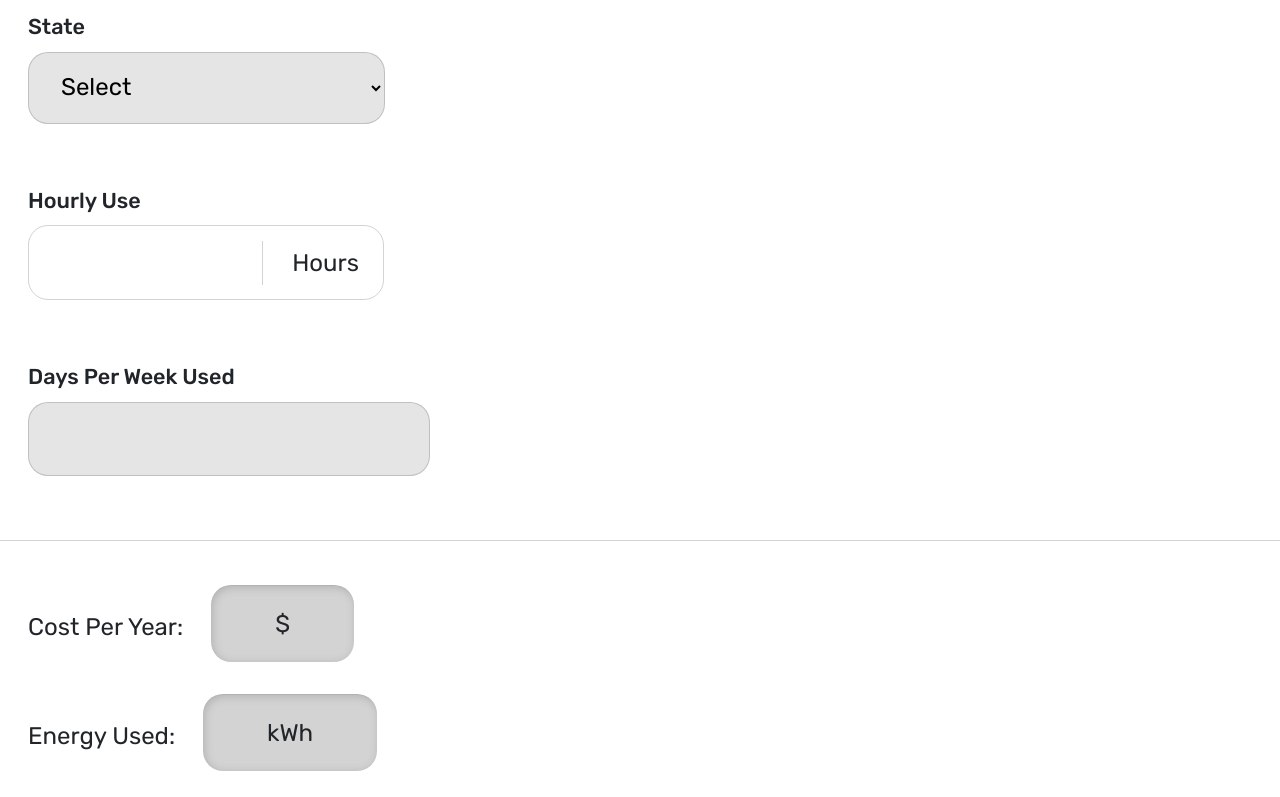
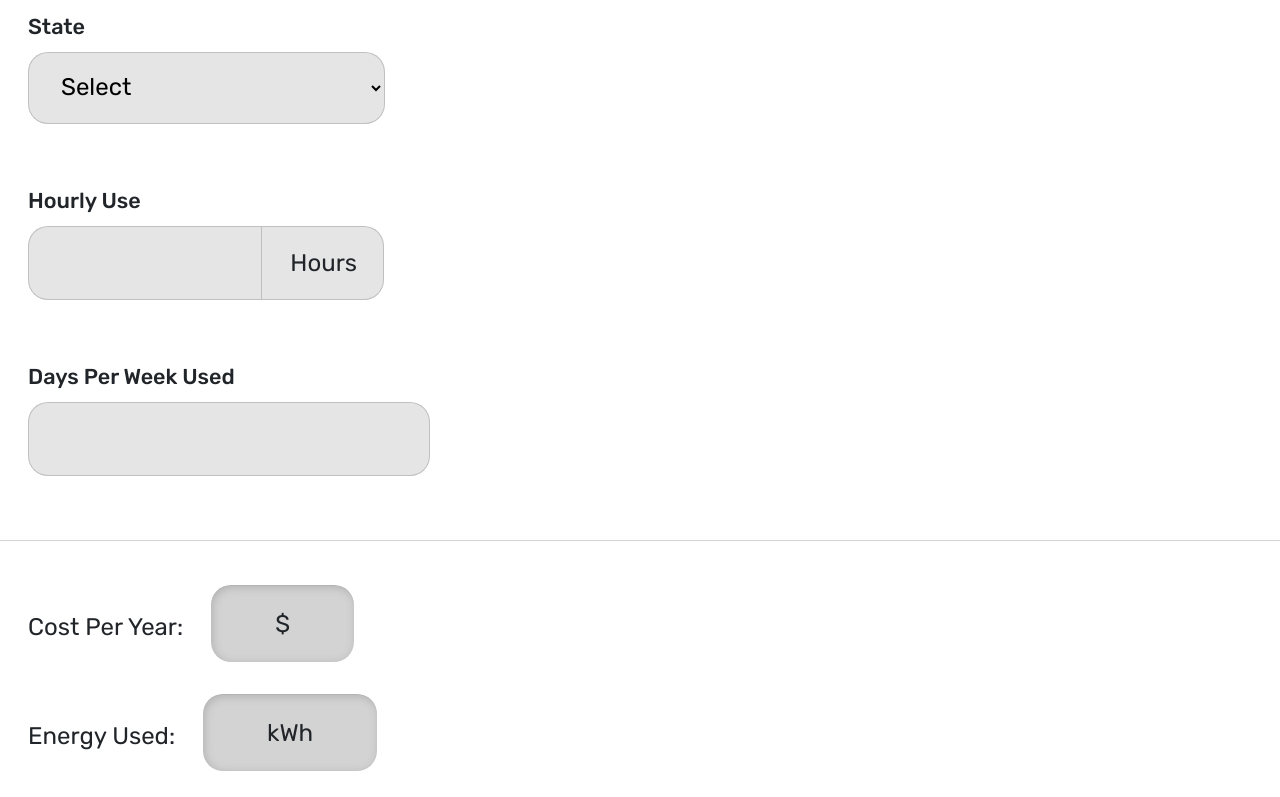
Before and after one commit to BloomTech-Labs/Encon-fe, a React (Create React App) app in the folder encon/: page / in a window 1280 px wide. Shown: the part 768-1565 px from the top of the page. Built offline with nearby package versions, Linux system fonts and the light colour scheme; no server answers.

Commit message:
update deploy issues
* updated logout and profile render
* updated background and inputs

```diff
--- a/encon/src/App.js
+++ b/encon/src/App.js
@@ -1,7 +1,7 @@
 import React, { useState } from 'react';
 import './App.scss';
 import { PrivateRoute } from './utils/auth/PrivateRoute.js';
-import { BrowserRouter as Router, Route, Switch } from 'react-router-dom';
+import { Route } from 'react-router-dom';
 import { Navigation } from './components/mobile/Navigation.js';
 import { LandingPage } from './components/mobile/Landing-Page.js';
 import { LogoHeader } from './components/mobile/Logo-Header.js';
@@ -24,8 +24,6 @@ const App = () => {
 	});
 
 	return (
-		<Router>
-			<Switch>
 		<div className='App'>
 			<UserContext.Provider value={{ user }}>
 				<MediaQuery maxDeviceWidth={1025}>
@@ -35,8 +33,6 @@ const App = () => {
 				<Route exact path='/'>
 					<MediaQuery minDeviceWidth={1025}>
 						<DesktopNav loggedIn={true} />
-							</MediaQuery>
-							<MediaQuery minDeviceWidth={1025}>
 						<DesktopHeader />
 						<DesktopView />
 					</MediaQuery>
@@ -54,16 +50,10 @@ const App = () => {
 						<Register />
 					</MediaQuery>
 				</Route>
-						{localStorage.getItem('AUTH_TOKEN') !== null && (
-							<>
 				<PrivateRoute path='/userInput' component={UserInput} />
 				<PrivateRoute path='/profile' component={Dashboard} />
-							</>
-						)}
 			</UserContext.Provider>
 		</div>
-			</Switch>
-		</Router>
 	);
 };
 
--- a/encon/src/App.scss
+++ b/encon/src/App.scss
@@ -1,4 +1,4 @@
-@import url("https://fonts.googleapis.com/css2?family=Rubik:ital,wght@0,300;0,400;0,500;0,700;0,900;1,300;1,400;1,500;1,700;1,900&display=swap");
+@import url('https://fonts.googleapis.com/css2?family=Rubik:ital,wght@0,300;0,400;0,500;0,700;0,900;1,300;1,400;1,500;1,700;1,900&display=swap');
 
 html,
 body,
@@ -83,7 +83,7 @@ audio,
 video {
 	font-size: 62.5%;
 	font: inherit;
-  font-family: "Rubik", sans-serif;
+	font-family: 'Rubik', sans-serif;
 	margin: 0;
 	padding: 0;
 	border: 0;
@@ -106,7 +106,7 @@ section {
 }
 
 body {
-  background: transparentize($color: #e5e5e5, $amount: 0);
+	background: transparentize($color: #ffffff, $amount: 0);
 	-webkit-font-smoothing: antialiased;
 	-moz-osx-font-smoothing: grayscale;
 }
@@ -125,7 +125,7 @@ blockquote:before,
 blockquote:after,
 q:before,
 q:after {
-  content: "";
+	content: '';
 	content: none;
 }
 
@@ -134,15 +134,19 @@ table {
 	border-spacing: 0;
 }
 
-*,
-*:after,
-*:before {
+* {
 	box-sizing: border-box;
 	outline: none;
 }
 
+html {
+	height: 100%;
+	background: transparentize($color: #ffffff, $amount: 0);
+}
+
 .App {
 	text-align: center;
+	background: transparentize($color: #ffffff, $amount: 0);
 }
 
 // buttons for login/register
--- a/encon/src/components/desktop/Desktop-Login-Register.js
+++ b/encon/src/components/desktop/Desktop-Login-Register.js
@@ -3,14 +3,7 @@ import { Login } from '../../components/mobile/Login.js';
 import { Register } from '../../components/mobile/Register.js';
 import '../../styles/desktop/Desktop-Login-Register.scss';
 
-import {
-	TabContent,
-	TabPane,
-	NavLink,
-	Nav,
-	Card,
-	Col,
-} from 'reactstrap';
+import { TabContent, TabPane, NavLink, Nav, Card, Col } from 'reactstrap';
 import classnames from 'classnames';
 
 export const LoginRegister = () => {
@@ -43,7 +36,7 @@ export const LoginRegister = () => {
 			<TabContent activeTab={activeTab}>
 				<TabPane tabId='1'>
 					<Col xl='13'>
-						<Card className='desktop-register-card' style={{ height: '65rem' }}>
+						<Card className='desktop-register-card' style={{ border: 'none' }}>
 							<Register />
 						</Card>
 					</Col>
@@ -51,7 +44,7 @@ export const LoginRegister = () => {
 
 				<TabPane tabId='2'>
 					<Col xl='13'>
-						<Card className='desktop-login-card' style={{ height: '65rem' }}>
+						<Card className='desktop-login-card' style={{ border: 'none' }}>
 							<Login />
 						</Card>
 					</Col>
--- a/encon/src/components/desktop/Desktop-Nav.js
+++ b/encon/src/components/desktop/Desktop-Nav.js
@@ -3,17 +3,10 @@ import '../../styles/desktop/Desktop-Nav.scss';
 import logo from '../../assets/EnCon-logo.png';
 import { NavbarBrand, NavLink } from 'reactstrap';
 
-export const DesktopNav = ({loggedIn}) => {
-
-
-  const logOut = () => {
+export const DesktopNav = ({ loggedIn }) => {
+	const logOut = () => {
 		localStorage.removeItem('AUTH_TOKEN');
-  };
-
-
-
-
-
+	};
 
 	return (
 		<div>
@@ -28,14 +21,16 @@ export const DesktopNav = ({loggedIn}) => {
 					<NavLink className='desktop-nav-link' href='/'>
 						Help
 					</NavLink>
-					<NavLink className='desktop-nav-link' href='/'>
-						Profile
-					</NavLink>
-					{/* {loggedIn && localStorage.getItem('AUTH_TOKEN') !== null && ( */}
+					{loggedIn && localStorage.getItem('AUTH_TOKEN') !== null && (
+						<NavLink className='desktop-nav-link' href='/profile'>
+							Profile
+						</NavLink>
+					)}
+					{loggedIn && localStorage.getItem('AUTH_TOKEN') !== null && (
 						<NavLink className='desktop-nav-link' href='/' onClick={logOut}>
 							Logout
 						</NavLink>
-					{/* )}  */}
+					)}
 				</div>
 			</div>
 		</div>
--- a/encon/src/components/mobile/Calculator.js
+++ b/encon/src/components/mobile/Calculator.js
@@ -49,7 +49,7 @@ export const Calculator = () => {
 
 	return (
 		<div>
-      <div className='calc-banner'>Energy Calculator</div>
+			<h2 className='calc-banner'>Energy Calculator</h2>
 			{/* Calculator Starts here and is a form itself */}
 			<form className='calculator'>
 				<h3 className='device-title'>Device</h3>
@@ -170,7 +170,7 @@ export const Calculator = () => {
 				<h3 className='hourly-use'>Hourly Use</h3>
 				{/* Hourly Use Container for Hours and Minutes */}
 				<div className='daily-use'>
-          <label className='divider'>
+					<h3 className='divider'>
 						<input
 							type='integer'
 							name='hours'
@@ -179,7 +179,7 @@ export const Calculator = () => {
 							data-testid='hourlyUse'
 						/>
 						Hours
-          </label>
+					</h3>
 				</div>
 				<h3 className='weekly-use'>
 					Days Per Week Used
--- a/encon/src/components/mobile/Navigation.js
+++ b/encon/src/components/mobile/Navigation.js
@@ -2,9 +2,7 @@ import React from 'react';
 import '../../styles/mobile/Navigation.scss';
 import Menu from 'react-burger-menu/lib/menus/stack';
 
-export const Navigation = ({loggedIn}) => {
-
-
+export const Navigation = ({ loggedIn }) => {
 	const logOut = () => {
 		localStorage.removeItem('AUTH_TOKEN');
 	};
@@ -26,15 +24,13 @@ export const Navigation = ({loggedIn}) => {
 				<a className='bm-item' href='/register'>
 					Register
 				</a>
-				<a className='bm-item' href='/profile'>
-					Profile
-				</a>
-				{loggedIn && localStorage.getItem('AUTH_TOKEN') !== null &&  (
-					<a
-						className='bm-item'
-						href='/'
-						onClick={logOut}
-					>
+				{loggedIn && localStorage.getItem('AUTH_TOKEN') !== null && (
+					<a className='bm-item' href='/profile'>
+						Profile
+					</a>
+				)}
+				{loggedIn && localStorage.getItem('AUTH_TOKEN') !== null && (
+					<a className='bm-item' href='/' onClick={logOut}>
 						Logout
 					</a>
 				)}
--- a/encon/src/styles/desktop/Desktop-Login-Register.scss
+++ b/encon/src/styles/desktop/Desktop-Login-Register.scss
@@ -1,10 +1,16 @@
+.registerContainer {
+	padding: 4rem !important;
+}
+
 .desktop-register-tab,
 .desktop-login-tab {
 	padding: 1rem;
+	font-size: 2.75rem;
 
 	.desktop-register-card,
 	.desktop-login-card {
 		border-radius: 1.25rem;
 		transition: 1s ease-in-out;
+		border: none;
 	}
 }
--- a/encon/src/styles/desktop/Desktop-Register.scss
+++ b/encon/src/styles/desktop/Desktop-Register.scss
@@ -1,4 +1,3 @@
 .desktop-register-contatiner {
 	margin: 50rem;
-
 }
--- a/encon/src/styles/mobile/Calculator.scss
+++ b/encon/src/styles/mobile/Calculator.scss
@@ -2,7 +2,8 @@
 	color: transparentize($color: #ffffff, $amount: 0);
 	background: transparentize($color: #044fbd, $amount: 0);
 	font-size: 3rem;
-	padding: 0.25rem 0;
+	font-weight: 400;
+	padding: 0.75rem 0;
 	@media (min-width: 1025px) {
 		display: none;
 	}
@@ -74,6 +75,7 @@
 		flex-direction: column;
 		margin-bottom: 4rem;
 		font-size: 1.35rem;
+		font-weight: 500;
 		text-align: left;
 		input,
 		select,
@@ -100,6 +102,7 @@
 		flex-direction: column;
 		margin-bottom: 0.75rem;
 		font-size: 1.35rem;
+		font-weight: 500;
 		text-align: left;
 	}
 
@@ -107,19 +110,31 @@
 		display: flex;
 		flex-direction: column;
 		font-size: 1.35rem;
+		font-weight: 500;
 		margin-bottom: 4rem;
-		border: 0.1rem solid transparentize($color: #4f4f4f, $amount: 0.75);
+		// border: 0.1rem solid transparentize($color: #4f4f4f, $amount: 0.75);
 		border-radius: 1.25rem;
+
 		input {
 			width: 12.9rem;
 			border: none;
 			margin-right: 1.8rem;
-			padding: 0.25rem 0;
+			padding: 1.35rem 0;
 			border-right: 0.1rem solid transparentize($color: #4f4f4f, $amount: 0.75);
 		}
+
 		.divider {
-			padding: 0.9rem 1.5rem 0.4rem 1.75rem;
+			margin: 0.01rem;
+			padding: 0 1.625rem;
 			font-size: 1.5rem;
+			font-weight: 400;
+			border-radius: 1.25rem;
+			border: 0.1rem solid transparentize($color: #4f4f4f, $amount: 0.75);
+			background: transparentize($color: #e5e5e5, $amount: 0);
+
+			input {
+				background: transparentize($color: #e5e5e5, $amount: 0);
+			}
 		}
 	}
 }
--- a/encon/src/styles/mobile/Navigation.scss
+++ b/encon/src/styles/mobile/Navigation.scss
@@ -21,7 +21,9 @@
 
 /* General sidebar styles */
 .bm-menu {
+	padding-top: 10rem;
 	background: transparentize($color: #044fbd, $amount: 0.025);
+	overflow: hidden !important;
 }
 
 /* Position and sizing of clickable cross button */
@@ -36,7 +38,7 @@
 
 /* Wrapper for item list */
 .bm-item-list {
-	margin-top: 6.75rem;
+	margin-top: 5rem;
 }
 
 /* Individual item */
@@ -44,7 +46,7 @@
 	display: flex;
 	flex-direction: row;
 	justify-content: center;
-	margin-top: 2.25rem;
+	margin-top: 2rem;
 	font-size: 2.5rem;
 	letter-spacing: 0.05rem;
 	text-decoration: none;
--- a/encon/src/utils/auth/PrivateRoute.js
+++ b/encon/src/utils/auth/PrivateRoute.js
@@ -9,7 +9,7 @@ export const PrivateRoute = ({ component: Component, ...rest }) => {
 				localStorage.getItem('AUTH_TOKEN') ? (
 					<Component {...props} />
 				) : (
-					<Redirect to='/login' />
+					<Redirect to='/' />
 				)
 			}
 		/>
```
Lines whose indentation alone changed are shown as unchanged.
